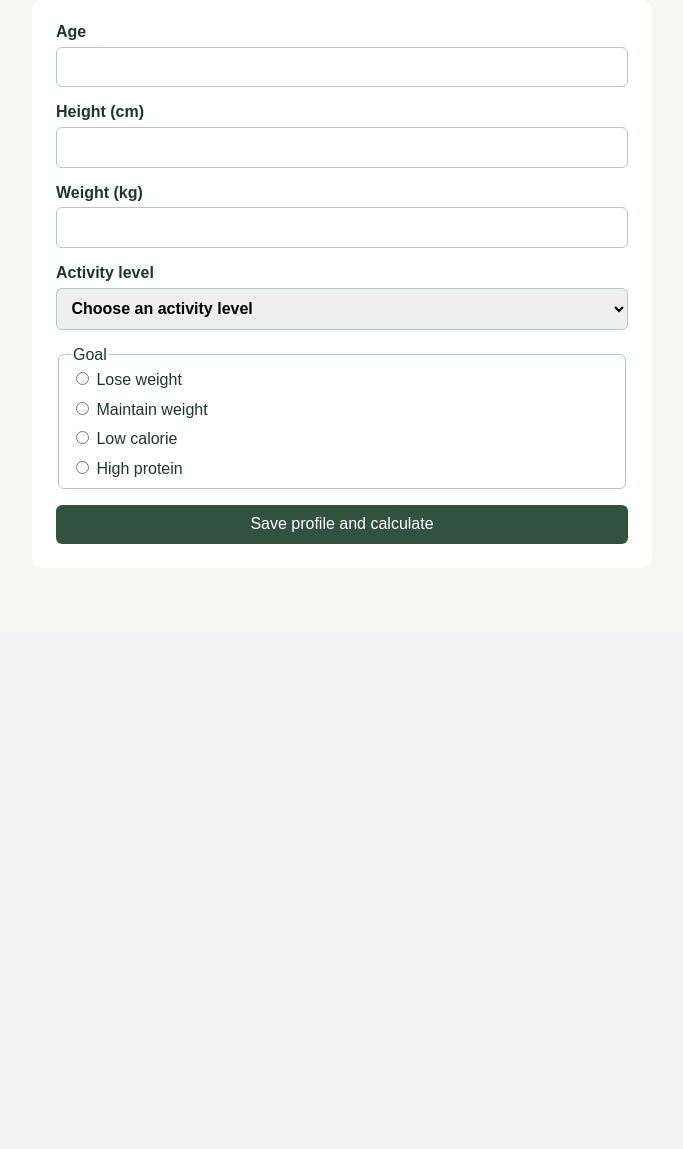
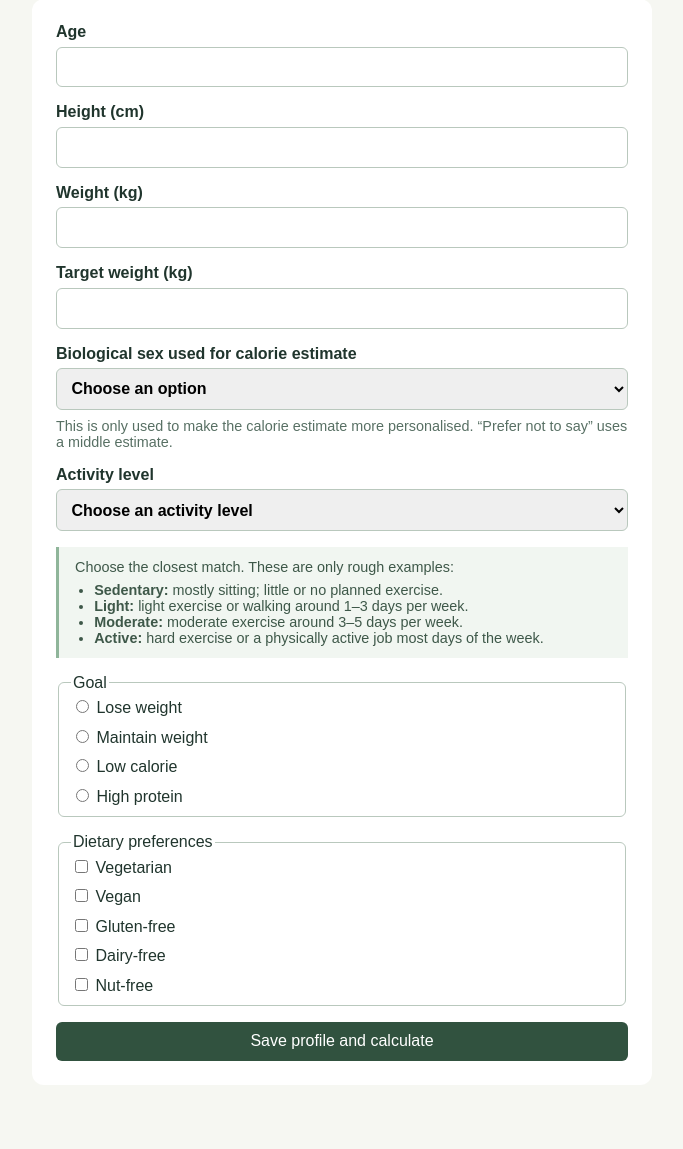
Before and after one commit to carinamach/mealplan, a Flask app: page /profile in a window 1280 px wide. Shown: the part 278-1427 px from the top of the page, without its empty margins (248-931 px from the left). Before the commit the page ends 846 px from the top, so only its background shows below. Run offline with Flask 3, Linux system fonts and the light colour scheme.

Commit message:
Enhance profile feature with target weight, biological sex, and dietary preferences; update calculations and tests

```diff
--- a/app.py
+++ b/app.py
@@ -4,7 +4,7 @@ from pathlib import Path
 
 from flask import Flask, abort, redirect, render_template, request, session, url_for
 
-from calculations import ACTIVITY_MULTIPLIERS, calculate_targets
+from calculations import calculate_targets
 
 
 app = Flask(__name__)
@@ -57,15 +57,30 @@ def profile():
                 "age": int(request.form["age"]),
                 "height": float(request.form["height"]),
                 "weight": float(request.form["weight"]),
+                "target_weight": float(request.form["target_weight"]),
+                "biological_sex": request.form["biological_sex"],
                 "activity_level": request.form["activity_level"],
                 "goal": request.form["goal"],
+                "dietary_preferences": request.form.getlist("dietary_preferences"),
             }
 
-            if profile_data["age"] < 13 or profile_data["height"] <= 0 or profile_data["weight"] <= 0:
-                raise ValueError("Enter a valid age, height, and weight.")
+            if (
+                profile_data["age"] < 13
+                or profile_data["height"] <= 0
+                or profile_data["weight"] <= 0
+                or profile_data["target_weight"] <= 0
+            ):
+                raise ValueError("Enter a valid age, height, current weight, and target weight.")
 
             session["profile"] = profile_data
-            session["targets"] = calculate_targets(**profile_data)
+            session["targets"] = calculate_targets(
+                age=profile_data["age"],
+                height=profile_data["height"],
+                weight=profile_data["weight"],
+                activity_level=profile_data["activity_level"],
+                goal=profile_data["goal"],
+                biological_sex=profile_data["biological_sex"],
+            )
             return redirect(url_for("profile"))
         except (KeyError, ValueError) as exception:
             error = str(exception)
@@ -74,7 +89,6 @@ def profile():
         "profile.html",
         profile=session.get("profile", {}),
         targets=session.get("targets"),
-        activity_levels=ACTIVITY_MULTIPLIERS,
         error=error,
     )
 
--- a/calculations.py
+++ b/calculations.py
@@ -14,8 +14,14 @@ GOAL_ADJUSTMENTS = {
     "high_protein": 0,
 }
 
+SEX_CONSTANTS = {
+    "female": -161,
+    "male": 5,
+    "prefer_not_to_say": -78,
+}
 
-def calculate_targets(age, height, weight, activity_level, goal):
+
+def calculate_targets(age, height, weight, activity_level, goal, biological_sex):
     """Return simple daily calorie and protein estimates.
 
     This is intentionally a rough project estimate, not medical advice.
@@ -24,17 +30,23 @@ def calculate_targets(age, height, weight, activity_level, goal):
         raise ValueError("Choose a valid activity level.")
     if goal not in GOAL_ADJUSTMENTS:
         raise ValueError("Choose a valid goal.")
+    if biological_sex not in SEX_CONSTANTS:
+        raise ValueError("Choose a valid option for biological sex.")
 
-    # A simple sex-neutral starting estimate using age, height (cm), and weight (kg).
-    base_calories = (10 * weight) + (6.25 * height) - (5 * age) - 78
+    # A simple starting estimate using age, height (cm), weight (kg), and sex.
+    # "Prefer not to say" uses the midpoint of the female and male constants.
+    base_calories = (10 * weight) + (6.25 * height) - (5 * age) + SEX_CONSTANTS[biological_sex]
     maintenance_calories = base_calories * ACTIVITY_MULTIPLIERS[activity_level]
     calorie_target = round(maintenance_calories + GOAL_ADJUSTMENTS[goal])
 
     # The high-protein option uses a higher, simple target per kilogram of body weight.
     protein_per_kg = 1.6 if goal == "high_protein" else 0.83
     protein_target = round(weight * protein_per_kg)
+    height_in_metres = height / 100
+    bmi = round(weight / (height_in_metres**2), 1)
 
     return {
         "calories": calorie_target,
         "protein": protein_target,
+        "bmi": bmi,
     }
--- a/static/css/style.css
+++ b/static/css/style.css
@@ -221,6 +221,30 @@ h1 {
     font-weight: normal;
 }
 
+.activity-help {
+    padding: 0.75rem 1rem;
+    border-left: 3px solid #8fb59a;
+    background: #f1f6f1;
+    color: #3e5849;
+    font-size: 0.9rem;
+}
+
+.activity-help p,
+.activity-help ul {
+    margin: 0;
+}
+
+.field-help {
+    margin: -0.5rem 0 0;
+    color: #587064;
+    font-size: 0.9rem;
+}
+
+.activity-help ul {
+    margin-top: 0.4rem;
+    padding-left: 1.2rem;
+}
+
 .profile-form button {
     border: 0;
     background: #31523f;
--- a/templates/profile.html
+++ b/templates/profile.html
@@ -22,20 +22,52 @@
                 <input type="number" name="weight" min="1" step="0.1" required value="{{ profile.get('weight', '') }}">
             </label>
             <label>
+                Target weight (kg)
+                <input type="number" name="target_weight" min="1" step="0.1" required value="{{ profile.get('target_weight', '') }}">
+            </label>
+            <label>
+                Biological sex used for calorie estimate
+                <select name="biological_sex" required>
+                    <option value="" disabled {% if not profile.get('biological_sex') %}selected{% endif %}>Choose an option</option>
+                    <option value="female" {% if profile.get('biological_sex') == 'female' %}selected{% endif %}>Female</option>
+                    <option value="male" {% if profile.get('biological_sex') == 'male' %}selected{% endif %}>Male</option>
+                    <option value="prefer_not_to_say" {% if profile.get('biological_sex') == 'prefer_not_to_say' %}selected{% endif %}>Prefer not to say</option>
+                </select>
+            </label>
+            <p class="field-help">This is only used to make the calorie estimate more personalised. “Prefer not to say” uses a middle estimate.</p>
+            <label>
                 Activity level
                 <select name="activity_level" required>
                     <option value="" disabled {% if not profile.get('activity_level') %}selected{% endif %}>Choose an activity level</option>
-                    {% for level in activity_levels %}
-                        <option value="{{ level }}" {% if profile.get('activity_level') == level %}selected{% endif %}>{{ level|replace('_', ' ')|title }}</option>
-                    {% endfor %}
+                    <option value="sedentary" {% if profile.get('activity_level') == 'sedentary' %}selected{% endif %}>Sedentary</option>
+                    <option value="light" {% if profile.get('activity_level') == 'light' %}selected{% endif %}>Light</option>
+                    <option value="moderate" {% if profile.get('activity_level') == 'moderate' %}selected{% endif %}>Moderate</option>
+                    <option value="active" {% if profile.get('activity_level') == 'active' %}selected{% endif %}>Active</option>
                 </select>
             </label>
+            <div class="activity-help">
+                <p>Choose the closest match. These are only rough examples:</p>
+                <ul>
+                    <li><strong>Sedentary:</strong> mostly sitting; little or no planned exercise.</li>
+                    <li><strong>Light:</strong> light exercise or walking around 1–3 days per week.</li>
+                    <li><strong>Moderate:</strong> moderate exercise around 3–5 days per week.</li>
+                    <li><strong>Active:</strong> hard exercise or a physically active job most days of the week.</li>
+                </ul>
+            </div>
             <fieldset>
                 <legend>Goal</legend>
                 <label><input type="radio" name="goal" value="lose_weight" required {% if profile.get('goal') == 'lose_weight' %}checked{% endif %}> Lose weight</label>
                 <label><input type="radio" name="goal" value="maintain_weight" {% if profile.get('goal') == 'maintain_weight' %}checked{% endif %}> Maintain weight</label>
                 <label><input type="radio" name="goal" value="low_calorie" {% if profile.get('goal') == 'low_calorie' %}checked{% endif %}> Low calorie</label>
                 <label><input type="radio" name="goal" value="high_protein" {% if profile.get('goal') == 'high_protein' %}checked{% endif %}> High protein</label>
+            </fieldset>
+            <fieldset>
+                <legend>Dietary preferences</legend>
+                <label><input type="checkbox" name="dietary_preferences" value="vegetarian" {% if 'vegetarian' in profile.get('dietary_preferences', []) %}checked{% endif %}> Vegetarian</label>
+                <label><input type="checkbox" name="dietary_preferences" value="vegan" {% if 'vegan' in profile.get('dietary_preferences', []) %}checked{% endif %}> Vegan</label>
+                <label><input type="checkbox" name="dietary_preferences" value="gluten-free" {% if 'gluten-free' in profile.get('dietary_preferences', []) %}checked{% endif %}> Gluten-free</label>
+                <label><input type="checkbox" name="dietary_preferences" value="dairy-free" {% if 'dairy-free' in profile.get('dietary_preferences', []) %}checked{% endif %}> Dairy-free</label>
+                <label><input type="checkbox" name="dietary_preferences" value="nut-free" {% if 'nut-free' in profile.get('dietary_preferences', []) %}checked{% endif %}> Nut-free</label>
             </fieldset>
             <button type="submit">Save profile and calculate</button>
         </form>
@@ -50,6 +82,8 @@
                 <h2>Your daily targets</h2>
                 <p><strong>{{ targets.calories }} kcal</strong> per day</p>
                 <p><strong>{{ targets.protein }} g protein</strong> per day</p>
+                <p><strong>BMI: {{ targets.bmi }}</strong></p>
+                <p class="estimate-note">BMI is a simple height-and-weight estimate for adults. It does not measure body fat or account for factors such as muscle mass.</p>
                 <p class="estimate-note">These are simple estimates for this project, not medical or dietary advice.</p>
             </section>
         {% endif %}
```
Also changed, not shown: test_app.py (+29 -0 lines), test_calculations.py (+15 -2 lines).
